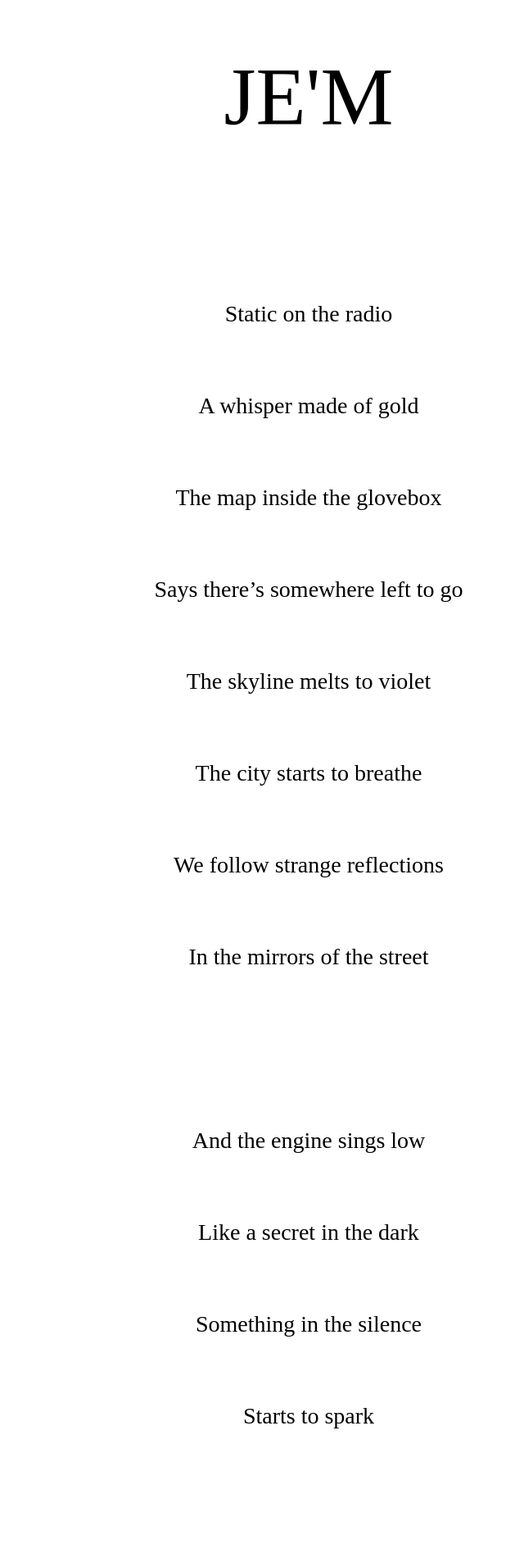
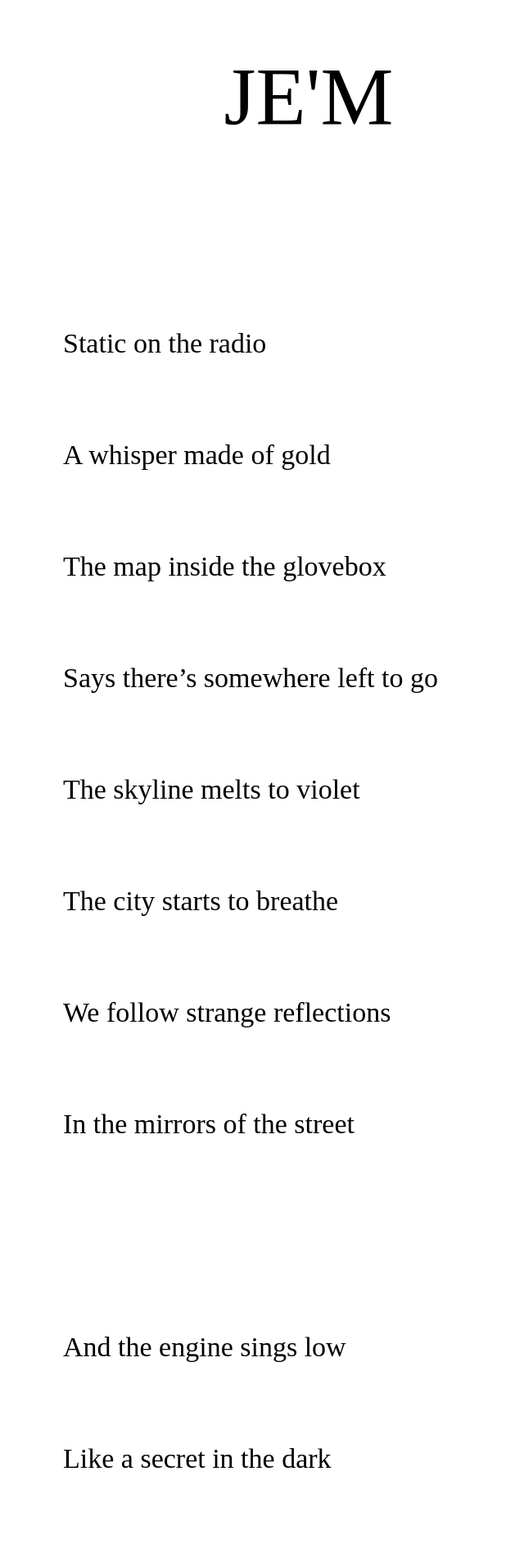
Before and after one commit to ohlucinda/jemlyrics, a Jekyll site: the page built from _posts/2026-03-17-electrified.md, in a window 1280 px wide. Shown: the top 1900 px of the page at 82% size, without its empty margins (263-903 px from the left). Built offline with Jekyll 4.4.1, drawn with Linux system fonts in a browser that asks for light colours; some web fonts are replaced.

Commit message:
Update lyrics.html

```diff
--- a/_layouts/lyrics.html
+++ b/_layouts/lyrics.html
@@ -18,10 +18,12 @@ a { text-decoration: none; color: inherit; }
 }
 .site-header a { font-size: 100px; }
 .lyrics-content {
-  font-size: 28px;
+  font-size: 34px;
   line-height: 2;
-  text-align: center;
+  text-align: left;
   white-space: pre-wrap;
+  width: 60%;
+  margin-left: 10%;
 }
 .back { margin-top: auto; }
 .back a { font-size: 32px; }
```
